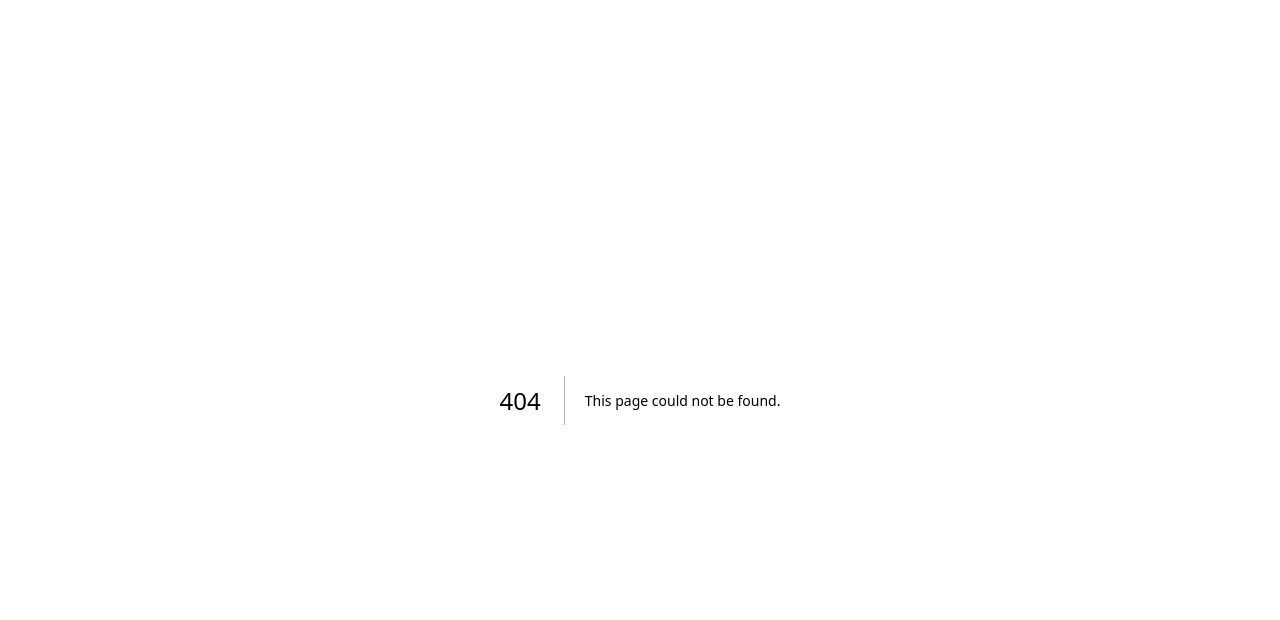
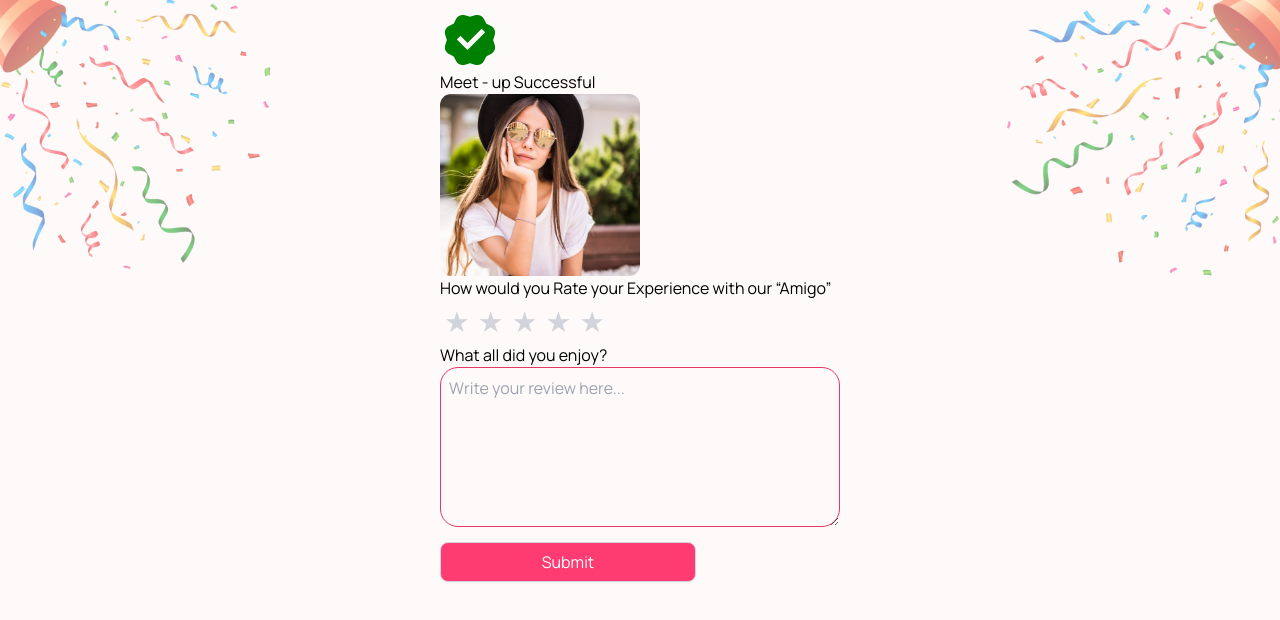
Before and after one commit to sahwaz768/Zestfulamigos-final, a Next.js app: page /user/rate in a window 1280 px wide. Before the commit this address had no page. Shown: the top 620 px of the page. Built offline with nearby package versions, Linux system fonts and the light colour scheme; what next-redux-wrapper would draw is missing.

Commit message:
notification

```diff
--- a/src/app/globals.css
+++ b/src/app/globals.css
@@ -1286,6 +1286,7 @@ body {
   display: flex;
   justify-content: center;
   margin-left: 75px;
+
 }
 
 .notificatioview {
@@ -1293,6 +1294,9 @@ body {
   padding: 10px;
   border-radius: 10px;
   margin-bottom: 10px;
+  height: 190px;
+  box-shadow: rgba(50, 50, 93, 0.25) 0px 6px 12px -2px, rgba(0, 0, 0, 0.3) 0px 3px 7px -3px;
+  overflow-y: auto;
 }
 .notificatioview ul li {
   margin-top: 10px;
@@ -3359,3 +3363,135 @@ th {
     display: block;
   }
 }
+/* rate box */
+
+.rate-box {
+  width: 100vw;
+  height: 100vh;
+  background: #fffafa;
+  display: flex;
+  justify-content: space-between;
+}
+.rate{
+  margin-top: 10px;
+}
+.party-1 img {
+  width: 300.46px;
+  height: 300.46px;
+
+  flex-shrink: 0;
+}
+.party-2 img {
+  width: 300.46px;
+  height: 300.46px;
+
+  flex-shrink: 0;
+}
+.rate-photo img {
+  width: 200px;
+  height: 182px;
+  flex-shrink: 0;
+}
+
+.star-button {
+  font-size: 1.8rem;
+  margin: 0 0.25rem;
+  border: none;
+  background: none;
+  cursor: pointer;
+}
+
+.active-star {
+  color: #fbbf24; /* Yellow */
+}
+
+.inactive-star {
+  color: #d1d5db; /* Gray */
+}
+.rate-text {
+  display: flex;
+  width: 400px;
+  height: 20vh;
+  padding: 8px 10px 10px 8px;
+  align-items: flex-start;
+  gap: 10px;
+  flex-shrink: 0;
+  border-radius: 18px;
+  border: 1px solid var(--Foundation-Red-red-600, #e73767);
+  background: #fffafa;
+}
+.rate-btn {
+  margin-top: 15px;
+  display: flex;
+  width: 20vw;
+  height: 40px;
+  padding: 5px 18px;
+  justify-content: center;
+  align-items: center;
+  color: white;
+  gap: 8px;
+  flex-shrink: 0;
+  border-radius: 8px;
+  border: 1px solid var(--Gray-300, #d0d5dd);
+  background: var(--Foundation-Red-red-500, #fe3c71);
+  box-shadow: 0px 1px 2px 0px rgba(16, 24, 40, 0.05);
+}
+
+@media screen and (max-width: 810px) {
+  .rate{
+    margin-top: 100px;
+  }
+  .party-1 img {
+    width: 150.46px;
+    height: 150.46px;
+
+    flex-shrink: 0;
+  }
+  .party-2 img {
+    width: 150.46px;
+    height: 150.46px;
+
+    flex-shrink: 0;
+  }
+}
+
+@media screen and (max-width: 500px) {
+  .rate{
+    margin-top: 130px;
+  }
+  .party-1 img {
+    width: 80.46px;
+    height: 80.46px;
+
+    flex-shrink: 0;
+  }
+  .party-2 img {
+    width: 80.46px;
+    height: 80.46px;
+
+    flex-shrink: 0;
+  }
+  .rate-btn {
+    width: 40vw;
+  }
+}
+@media screen and (max-width: 450px) {
+  .rate{
+    margin-top: 130px;
+  }
+  .party-1 img {
+    width: 100.46px;
+    height: 100.46px;
+
+    flex-shrink: 0;
+  }
+  .party-2 img {
+    width: 100.46px;
+    height: 100.46px;
+
+    flex-shrink: 0;
+  }
+  .rate-text{
+    width: 275px;
+  }
+}
--- a/src/app/user/payment/page.jsx
+++ b/src/app/user/payment/page.jsx
@@ -5,6 +5,8 @@ import { Notification } from '../swipepage/page';
 import Image from 'next/image';
 import Payment from 'src/app/payment1.png';
 import { Threeline } from '../swipepage/page';
+import { useRouter } from 'next/navigation';
+
 import { redirect } from 'next/navigation';
 import { getBookingDetails } from '@/services/user/bookings.service';
 
--- /dev/null
+++ b/src/app/user/rate/page.jsx
@@ -0,0 +1,99 @@
+'use client';
+import Image from 'next/image';
+import Party1 from 'src/app/party1.png';
+import Party2 from 'src/app/party2.png';
+import Photo from 'src/app/Rectangle 12.png';
+import { RiVerifiedBadgeFill } from 'react-icons/ri';
+import React, { useState } from 'react';
+
+const page = () => {
+  const [rating, setRating] = useState(0);
+  const [hover, setHover] = useState(0);
+  const [review, setReview] = useState('');
+  const [errors, setErrors] = useState([]);
+
+  const handleSubmit = (e) => {
+    e.preventDefault();
+    const newErrors = [];
+    if (rating === 0) {
+      newErrors.push('Please select a rating.');
+    }
+    if (review.trim() === '') {
+      newErrors.push('Please provide a review.');
+    }
+    setErrors(newErrors);
+    if (newErrors.length > 0) {
+      return;
+    }
+    alert(`Rating: ${rating}\nReview: ${review}`);
+    setRating(0);
+    setReview('');
+    setErrors([]);
+  };
+  return (
+    <>
+      <div className="rate-box">
+        <div className="party-1">
+          <Image src={Party1} alt="Picture of the author" />
+        </div>
+        <div className="rate ">
+          <div className="flex justify-center md:my-2 my-5">
+            <RiVerifiedBadgeFill color="green" size={60} />
+          </div>
+          <h1 className="text-2xl font-bold text-center">
+            Meet - up Successful
+          </h1>
+          <div className="rate-photo flex justify-center md:my-2 my-6">
+            <Image src={Photo} alt="Picture of the author" />
+          </div>
+          <h1 className="text-center ">
+            How would you Rate your Experience with our “Amigo”
+          </h1>
+
+          <div>
+            <form onSubmit={handleSubmit}>
+              <div className="flex justify-center">
+                {[1, 2, 3, 4, 5].map((star) => (
+                  <button
+                    type="button"
+                    key={star}
+                    className={`star-button ${(hover || rating) >= star ? 'active-star' : 'inactive-star'}`}
+                    onClick={() => setRating(star)}
+                  >
+                    ★
+                  </button>
+                ))}
+              </div>
+              <h1 className="text-center md:my-2 my-5">What all did you enjoy?</h1>
+              <textarea
+                className="rate-text"
+                placeholder="Write your review here..."
+                value={review}
+                onChange={(e) => setReview(e.target.value)}
+              />
+              <div className="flex justify-center">
+                <button type="submit" className="rate-btn">
+                  Submit
+                </button>
+              </div>
+              {errors.length > 0 && (
+                <div>
+                  {errors.map((error, index) => (
+                    <p key={index} className="text-sm text-pink-700">
+                      {error}
+                    </p>
+                  ))}
+                </div>
+              )}
+            </form>
+          </div>
+        </div>
+        <div className="party-2 ">
+          <Image src={Party2} alt="Picture of the author" />
+        </div>
+      </div>
+    </>
+  );
+};
+
+export default page;
--- a/src/app/user/timeslote/page.jsx
+++ b/src/app/user/timeslote/page.jsx
@@ -6,6 +6,8 @@ import { Notification } from '../swipepage/page';
 import { redirect } from 'next/dist/server/api-utils';
 import withAuth from '@/app/hoc/wihAuth';
 import { useSelector } from 'react-redux';
+import { useRouter } from 'next/navigation';
+
 
 const Page = () => {
   const times = [
```
Also changed, not shown: src/app/user/swipepage/page.jsx (+69 -69 lines), src/app/party1.png (added), src/app/party2.png (added).
